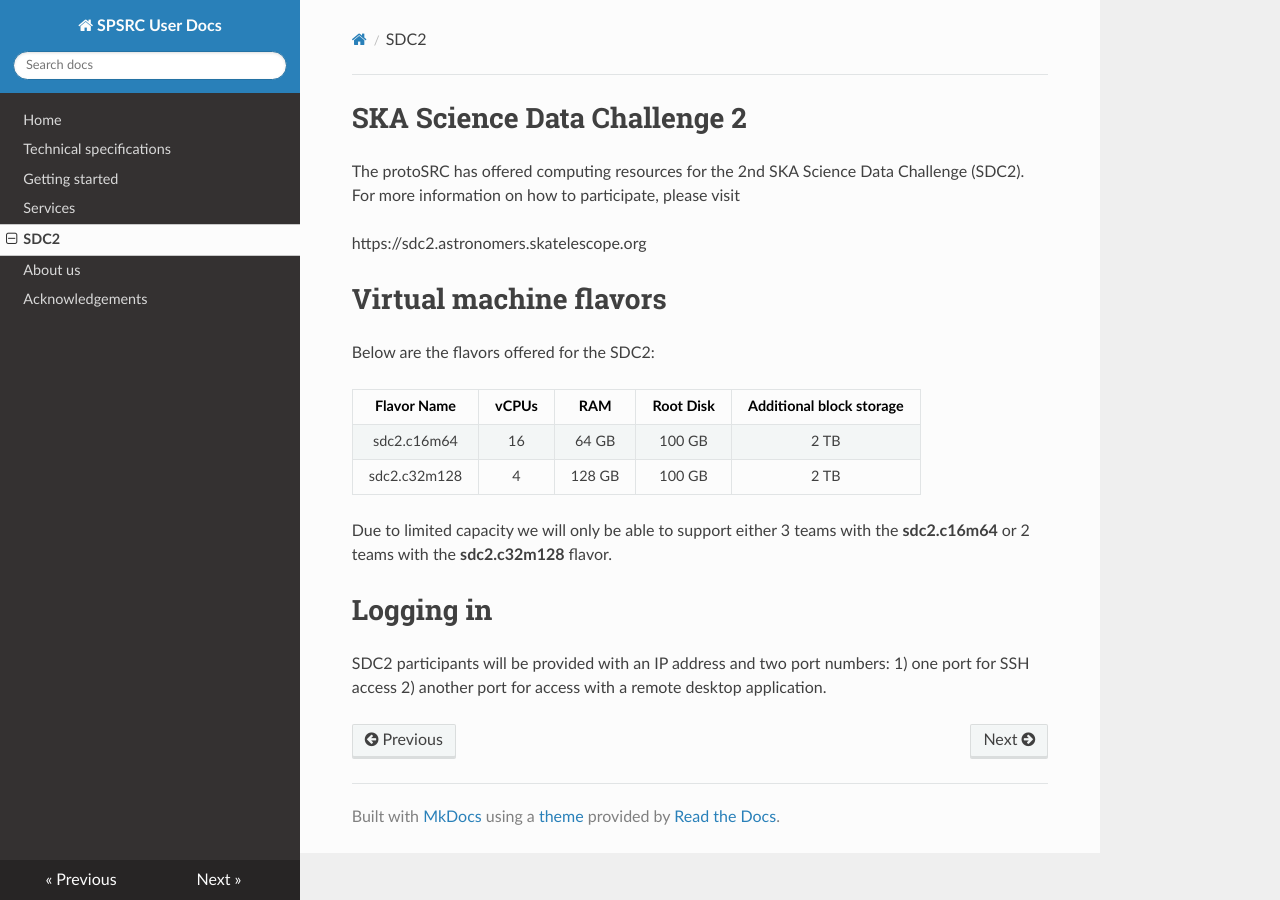
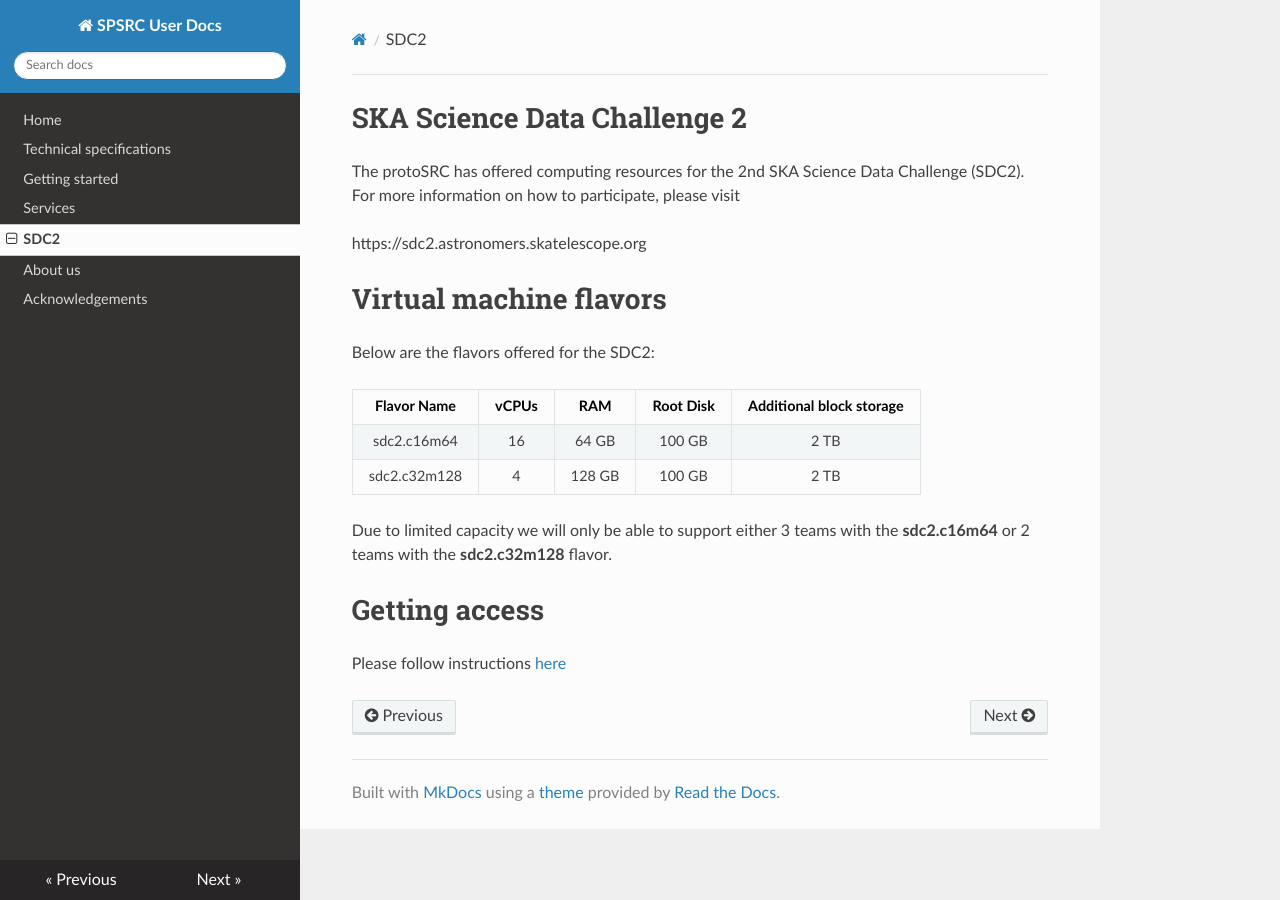
Before and after one commit to espsrc/spsrc_user_docs, an MkDocs documentation site: the page built from docs/sdc2.md, in a window 1280 px wide. Built offline with MkDocs 1.6.1, drawn with Linux system fonts in a browser that asks for light colours; nearby versions of some CDN libraries.

Commit message:
Update sdc2.md

```diff
--- a/docs/sdc2.md
+++ b/docs/sdc2.md
@@ -17,8 +17,6 @@ Below are the flavors offered for the SDC2:
 Due to limited capacity we will only be able to support either 3 teams with the **sdc2.c16m64**
 or 2 teams with the **sdc2.c32m128** flavor.
 
-# Logging in
+# Getting access
 
-SDC2 participants will be provided with an IP address and two port numbers:
-      1) one port for SSH access
-      2) another port for access with a remote desktop application.
+Please follow instructions [here](access.md)
```
